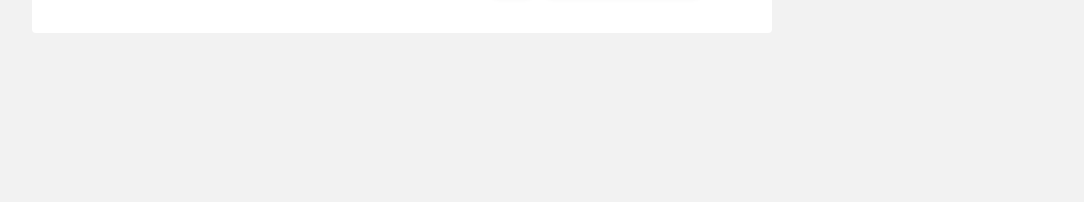
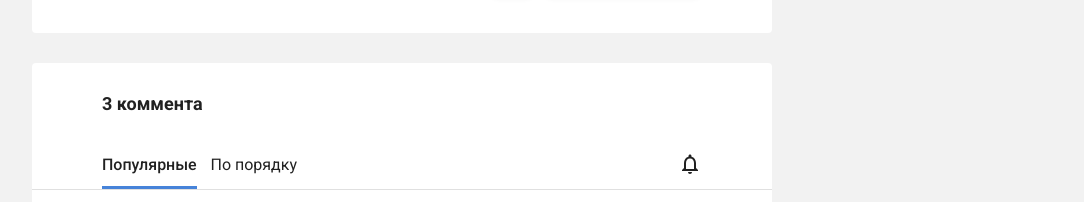
Before and after one commit to Ha1lowe3n/RJournal-frontend, a Next.js app: page /news/1 in a window 1280 px wide. Shown: the part 1105-1307 px from the top of the page, without its empty margins (188-1272 px from the left). Before the commit the page ends 1138 px from the top, so only its background shows below. Built offline with nearby package versions, Linux system fonts and the light colour scheme; grey boxes are pictures that could not be loaded.

Commit message:
1/2 layout comments

```diff
--- /dev/null
+++ b/components/Comments/Comments.module.scss
@@ -0,0 +1,24 @@
+.comments {
+    margin-top: 30px;
+    padding: 30px 0 15px 0;
+
+    .content {
+        width: 600px;
+        margin: 0 auto;
+    }
+
+    .count {
+        margin-bottom: 25px;
+
+        span {
+            font-size: 18px;
+            font-weight: 700;
+        }
+    }
+
+    .navigation {
+        display: flex;
+        align-items: center;
+        justify-content: space-between;
+    }
+}
--- /dev/null
+++ b/components/Comments/index.tsx
@@ -0,0 +1,31 @@
+import React, { useMemo } from "react";
+
+import { Avatar, Divider, Paper } from "@mui/material";
+import NotificationsNoneOutlinedIcon from "@mui/icons-material/NotificationsNoneOutlined";
+import styles from "./Comments.module.scss";
+
+import { Tabs } from "../assets/Tabs";
+
+export const Comments: React.FC = React.memo(function Comments() {
+    const categories = useMemo(() => {
+        return ["Популярные", "По порядку"];
+    }, []);
+
+    return (
+        <Paper elevation={0} className={styles.comments}>
+            <div className={styles.content}>
+                <div className={styles.count}>
+                    <span>3 коммента</span>
+                </div>
+                <div className={styles.navigation}>
+                    <Tabs
+                        categories={categories}
+                        style={{ width: "195px", height: "50px" }}
+                    />
+                    <NotificationsNoneOutlinedIcon />
+                </div>
+            </div>
+            <Divider />
+        </Paper>
+    );
+});
--- a/components/Profile/index.tsx
+++ b/components/Profile/index.tsx
@@ -42,7 +42,9 @@ export const ProfileComponent: React.FC = React.memo(
                             <div>2 подписчика</div>
                         </div>
 
-                        <div className="mt-20">На проекте с 15 ноя 2021</div>
+                        <div className="mt-20 mb-5">
+                            На проекте с 15 ноя 2021
+                        </div>
 
                         <Tabs
                             categories={categories}
--- a/components/Rating/RatingList/RatingItem/RatingItem.module.scss
+++ b/components/Rating/RatingList/RatingItem/RatingItem.module.scss
@@ -1,6 +1,4 @@
 .item {
-    border-bottom: 1px solid rgba(0, 0, 0, 0.07);
-
     padding: 15px 20px;
     display: flex;
     align-items: center;
--- a/components/Rating/RatingList/index.tsx
+++ b/components/Rating/RatingList/index.tsx
@@ -1,4 +1,4 @@
-import { Paper } from "@mui/material";
+import { Divider, Paper } from "@mui/material";
 import clsx from "clsx";
 import React, { useMemo } from "react";
 
@@ -41,6 +41,7 @@ export const RatingList: React.FC = React.memo(function RatingList() {
             </div>
             <div className={styles.items}>
                 {items.map((item, i) => (
+                    <>
                         <RatingItem
                             key={item.title + i}
                             place={item.place}
@@ -48,6 +49,8 @@ export const RatingList: React.FC = React.memo(function RatingList() {
                             rating={item.rating}
                             image={item.image}
                         />
+                        <Divider />
+                    </>
                 ))}
             </div>
             <div className={styles.showMore}>
--- a/components/assets/Tabs/Tabs.module.scss
+++ b/components/assets/Tabs/Tabs.module.scss
@@ -1,10 +1,11 @@
 .categories {
     display: flex;
     justify-content: space-between;
-    margin-top: 4px;
+    align-items: center;
+    height: 60px;
 
     .category {
-        height: 60px;
+        height: inherit;
         display: flex;
         align-items: center;
     }
--- a/pages/news/[slug].tsx
+++ b/pages/news/[slug].tsx
@@ -1,5 +1,6 @@
 import { NextPage } from "next";
 import React from "react";
+import { Comments } from "../../components/Comments";
 import { FullPost } from "../../components/FullPost";
 import { MainLayout } from "../../layouts/MainLayout";
 
@@ -7,6 +8,7 @@ const News: NextPage = React.memo(function News() {
     return (
         <MainLayout contentFullWidth>
             <FullPost />
+            <Comments />
         </MainLayout>
     );
 });
```
Lines whose indentation alone changed are shown as unchanged.
